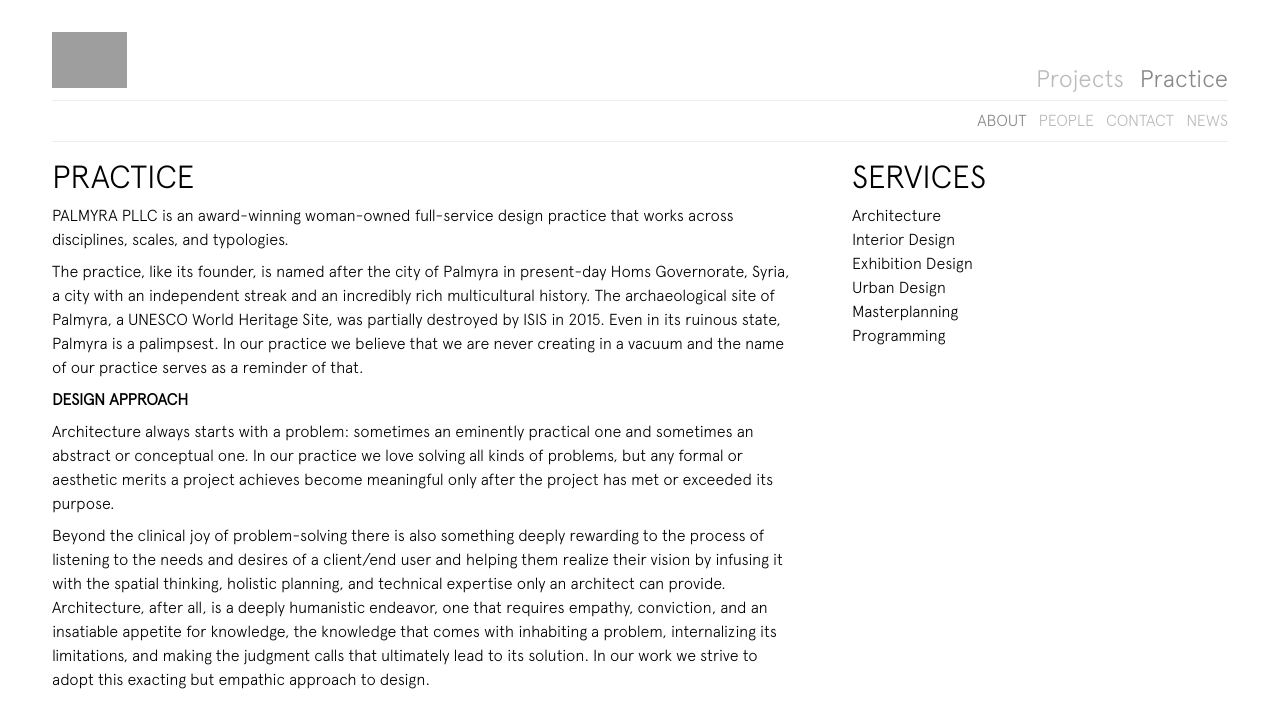
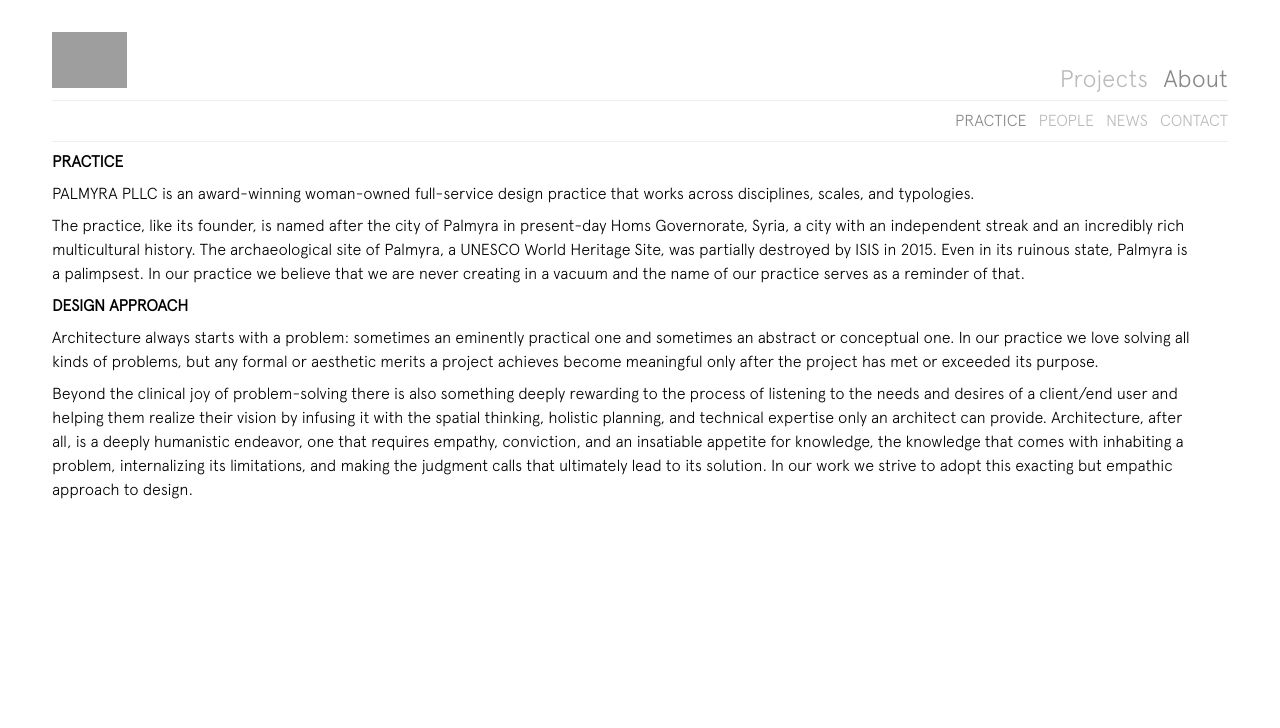
Before and after one commit to palmyra-arch/palmyra-arch.github.io, a Jekyll site: the page built from practice.html, in a window 1280 px wide. Shown: the top 728 px of the page. Built offline with Jekyll 4.4.1, drawn with Linux system fonts in a browser that asks for light colours; grey boxes are pictures that could not be loaded.

Commit message:
swap about and practice

```diff
--- a/_layouts/practice.html
+++ b/_layouts/about.html
@@ -16,16 +16,16 @@
               </div>
               <div class="col col-1-1 col-md-1-2 menu">
                 <a id="projects" class="menu-item" href="/projects">Projects</a>
-                <a id="practice" class="menu-item active-item" href="/about">Practice</a>
+                <a id="practice" class="menu-item active-item" href="/practice">About</a>
               </div>
               <div class="divider"></div>
             </div>
             <div class = "row">
                 <div class="col col-1-1 submenu">
-                    <a class="submenu-item {% if page.title=='about' %}active-item{% endif %}" href="/about">ABOUT</a>
+                    <a class="submenu-item {% if page.title=='practice' %}active-item{% endif %}" href="/practice">PRACTICE</a>
                     <a class="submenu-item {% if page.title=='people' %}active-item{% endif %}" href="/people">PEOPLE</a>
+                    <a class="submenu-item {% if page.title=='news' %}active-item{% endif %}" href="/news">NEWS</a>
                     <a class="submenu-item {% if page.title=='contact' %}active-item{% endif %}" href="/contact">CONTACT</a>
-                    <a class="submenu-item {% if page.title=='news' %}active-item{% endif %}" href="/news">NEWS</a>
                 </div>
                 <div class="divider"></div>
             </div>
--- a/_layouts/project.html
+++ b/_layouts/project.html
@@ -16,7 +16,7 @@
               </div>
               <div class="col col-1-1 col-md-1-2 menu">
                 <a id="projects" class="menu-item active-item" href="/projects">Projects</a>
-                <a id="practice" class="menu-item" href="/about">Practice</a>
+                <a id="practice" class="menu-item" href="/practice">About</a>
               </div>
               <div class="divider"></div>
             </div>
--- a/contact.html
+++ b/contact.html
@@ -1,5 +1,5 @@
 ---
 title: contact
-layout: practice
+layout: about
 permalink: contact
 ---
--- a/news.html
+++ b/news.html
@@ -1,6 +1,6 @@
 ---
 title: news
-layout: practice
+layout: about
 permalink: news
 ---
 
--- a/people.html
+++ b/people.html
@@ -1,5 +1,5 @@
 ---
 title: people
-layout: practice
+layout: about
 permalink: people
 ---
--- a/about.html
+++ b/practice.html
@@ -1,13 +1,13 @@
 ---
-title: about
-layout: practice
-permalink: about
+title: practice
+layout: about
+permalink: practice
 ---
 
             <div class="row">
-                <div class="col col-1-1 col-lg-2-3">
-                    <div class="paragraph practice-heading practice-left">
-                         PRACTICE
+                <div class="col col-1-1">
+                    <div class="paragraph" >
+                         <b>PRACTICE</b>
                     </div>
                     <div class="paragraph practice-left">
                          PALMYRA PLLC is an award-winning woman-owned full-service design practice that works across disciplines, scales, and typologies.
@@ -35,17 +35,4 @@
                          In our work we strive to adopt this exacting but empathic approach to design.
                      </div>
                 </div>
-                <div id="Services" class="col col-1-1 col-lg-1-3">
-                    <div class="paragraph practice-heading">
-                        SERVICES
-                    </div>
-                    <div class="paragraph">
-                        Architecture <br>
-                        Interior Design <br>
-                        Exhibition Design <br>
-                        Urban Design <br>
-                        Masterplanning <br>
-                        Programming
-                    </div>
-                </div>
             </div>
```
